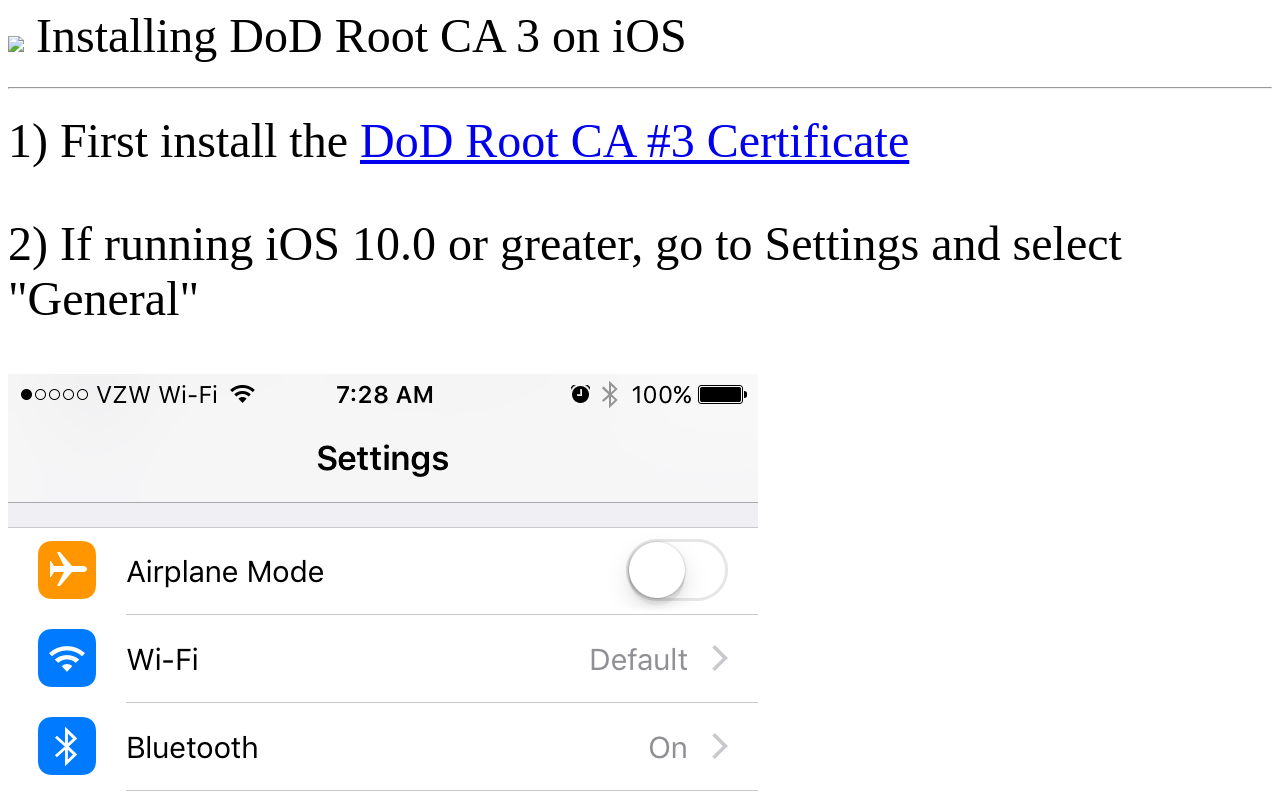
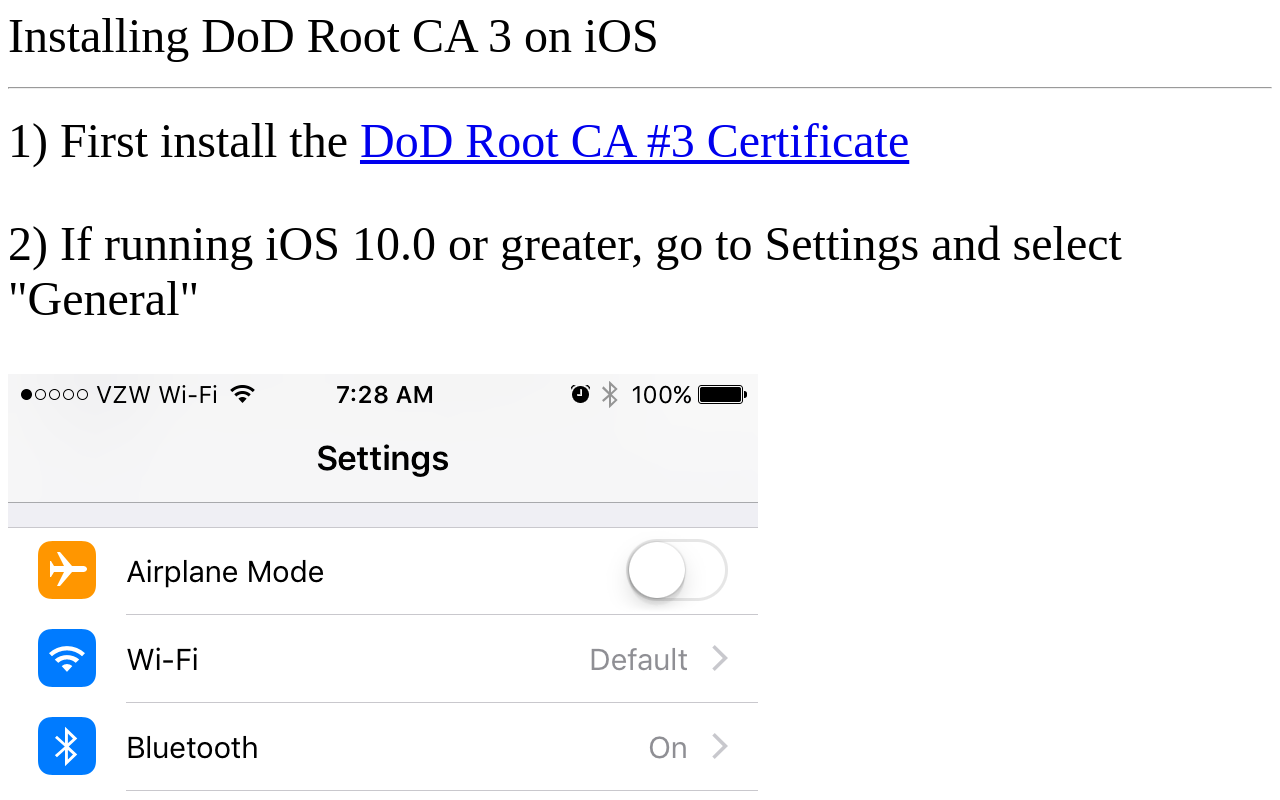
Before and after one commit to andreolira/dodrootca3, a plain HTML site: page index.html in a window 1280 px wide. Shown: the top 800 px of the page. Drawn offline with Linux system fonts and the light colour scheme.

Commit message:
Update index.html

```diff
--- a/index.html
+++ b/index.html
@@ -7,7 +7,6 @@ img.resize {
 }
 </style>
       <font size="8">
-         <img src="cloudsync-small-icon.png">
          Installing DoD Root CA 3 on iOS<hr>
          1) First install the <a href="https://andreolira.github.io/dod-rootca3.crt">DoD Root CA #3 Certificate</a><p>
         2) If running iOS 10.0 or greater, go to Settings and select "General"<p>
```
